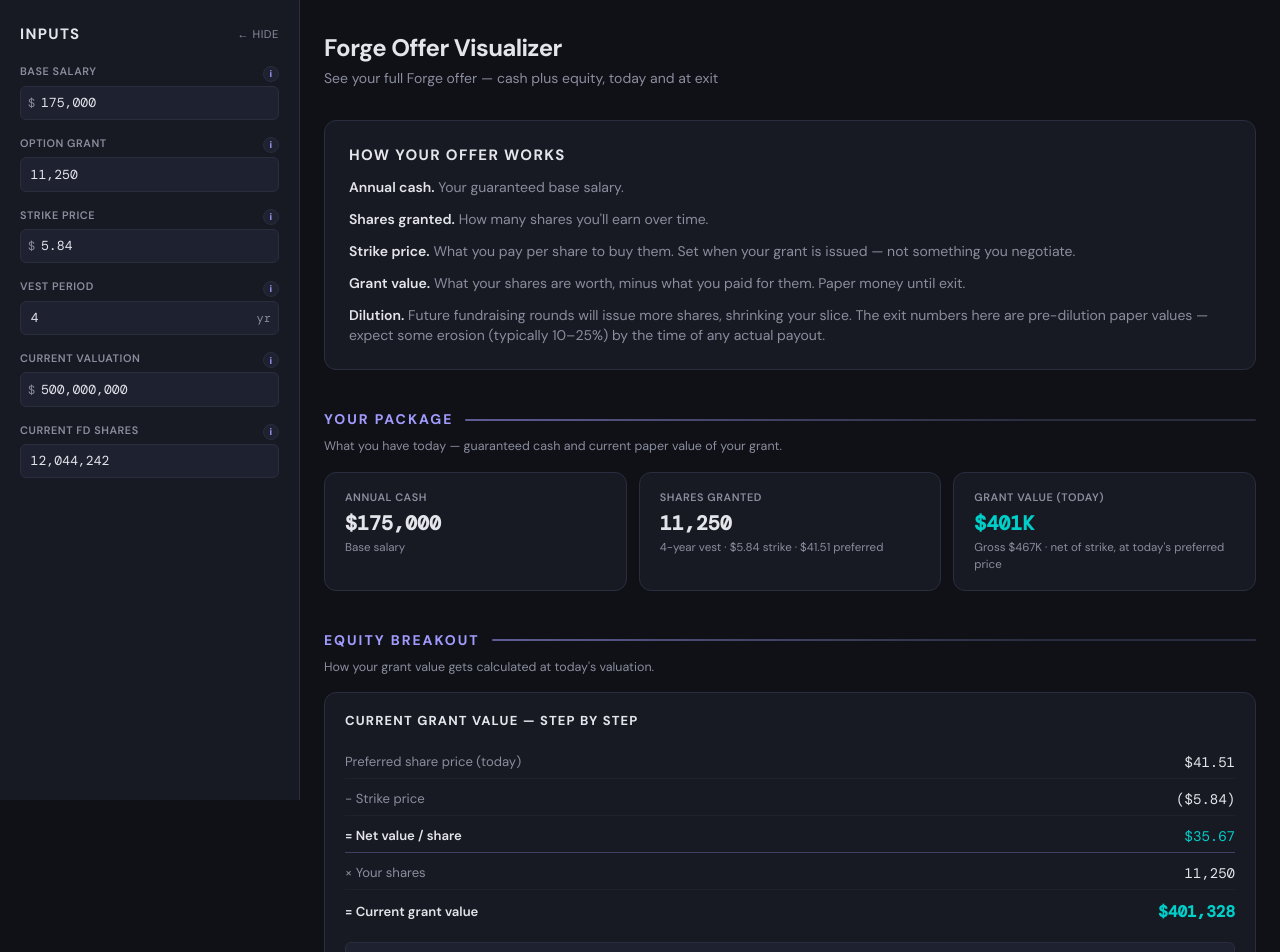
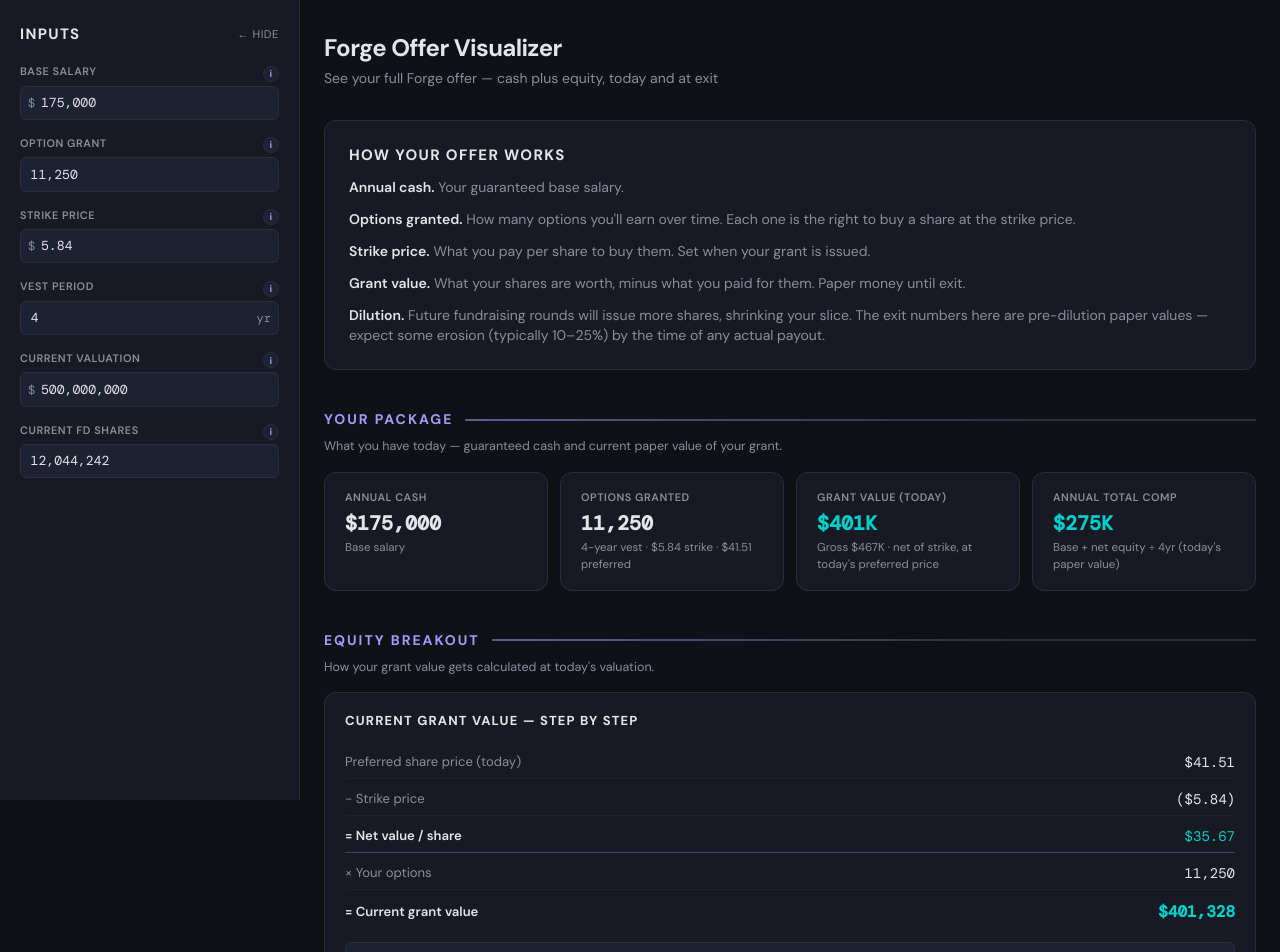
Before and after one commit to marypetrino/equity-doc, a Next.js app: page / in a window 1280 px wide. Shown: the top 952 px of the page. Built offline with nearby package versions, Linux system fonts and the light colour scheme.

Commit message:
Use 'options' for the grant; keep 'shares' for cap-table context

```diff
--- a/app/calculator.tsx
+++ b/app/calculator.tsx
@@ -190,10 +190,10 @@
                 <span className="font-semibold text-[var(--text)]">Annual cash.</span> Your guaranteed base salary.
               </li>
               <li>
-                <span className="font-semibold text-[var(--text)]">Shares granted.</span>{" "}How many shares you&apos;ll earn over time.
+                <span className="font-semibold text-[var(--text)]">Options granted.</span>{" "}How many options you&apos;ll earn over time. Each one is the right to buy a share at the strike price.
               </li>
               <li>
-                <span className="font-semibold text-[var(--text)]">Strike price.</span> What you pay per share to buy them. Set when your grant is issued — not something you negotiate.
+                <span className="font-semibold text-[var(--text)]">Strike price.</span> What you pay per share to buy them. Set when your grant is issued.
               </li>
               <li>
                 <span className="font-semibold text-[var(--text)]">Grant value.</span> What your shares are worth, minus what you paid for them. Paper money until exit.
@@ -213,14 +213,14 @@
             <p className="mb-4 text-[0.78rem] text-[var(--text-muted)]">
               What you have today — guaranteed cash and current paper value of your grant.
             </p>
-            <div className="grid grid-cols-1 gap-3 sm:grid-cols-3">
+            <div className="grid grid-cols-1 gap-3 sm:grid-cols-2 lg:grid-cols-4">
               <Stat
                 label="Annual Cash"
                 value={fmt(inputs.base)}
                 sub="Base salary"
               />
               <Stat
-                label="Shares Granted"
+                label="Options Granted"
                 value={inputs.grant.toLocaleString()}
                 sub={`${inputs.vestYears}-year vest · $${inputs.strike.toFixed(2)} strike · ${fmt(ppsPreferred, 2)} preferred`}
               />
@@ -228,6 +228,12 @@
                 label="Grant Value (today)"
                 value={fmtK(current.grantValue)}
                 sub={`Gross ${fmtK(grossPreferred)} · net of strike, at today's preferred price`}
+                color="var(--green)"
+              />
+              <Stat
+                label="Annual Total Comp"
+                value={fmtK(inputs.base + (inputs.vestYears > 0 ? current.grantValue / inputs.vestYears : 0))}
+                sub={`Base + net equity ÷ ${inputs.vestYears}yr (today's paper value)`}
                 color="var(--green)"
               />
             </div>
@@ -260,7 +266,7 @@
                   <span className="text-[var(--green)]">{fmt(current.spread, 2)}</span>
                 </div>
                 <div className="flex items-center justify-between border-b border-[var(--border)]/40 py-1.5">
-                  <span className="font-sans text-[0.82rem] text-[var(--text-muted)]">× Your shares</span>
+                  <span className="font-sans text-[0.82rem] text-[var(--text-muted)]">× Your options</span>
                   <span>{inputs.grant.toLocaleString()}</span>
                 </div>
                 <div className="flex items-center justify-between py-1.5">
@@ -271,7 +277,7 @@
               {inputs.vestYears > 0 && inputs.grant > 0 && (
                 <div className="mt-3 rounded-md border border-[var(--border)] bg-[var(--surface-2)] px-3 py-2 font-sans text-[0.78rem] text-[var(--text-muted)]">
                   <span className="font-semibold text-[var(--text)]">Vests over {inputs.vestYears} years:</span>{" "}
-                  ~{Math.round(inputs.grant / inputs.vestYears).toLocaleString()} shares (~{fmtK(current.grantValue / inputs.vestYears)}) per year
+                  ~{Math.round(inputs.grant / inputs.vestYears).toLocaleString()} options (~{fmtK(current.grantValue / inputs.vestYears)}) per year
                 </div>
               )}
             </div>
```
